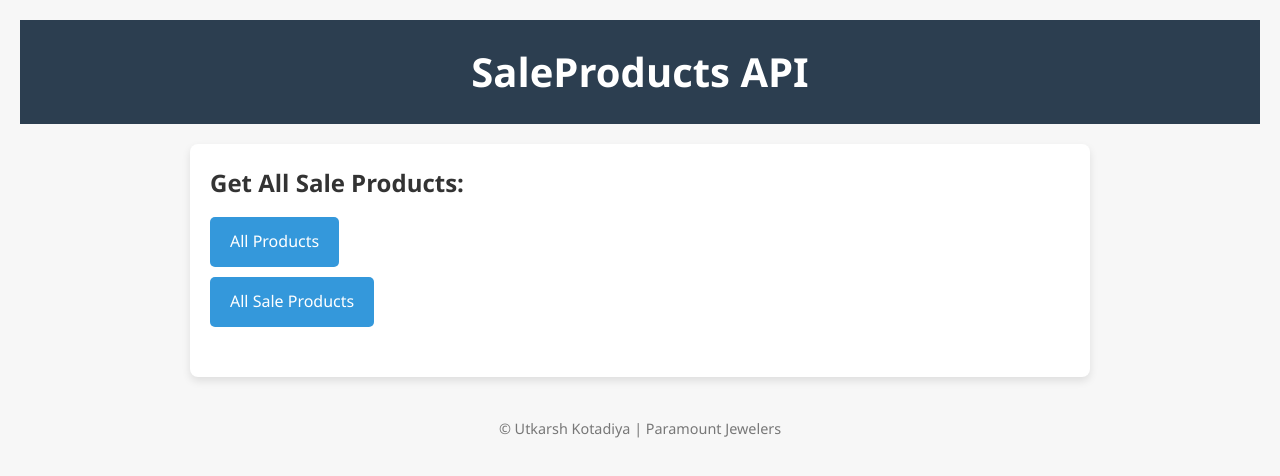
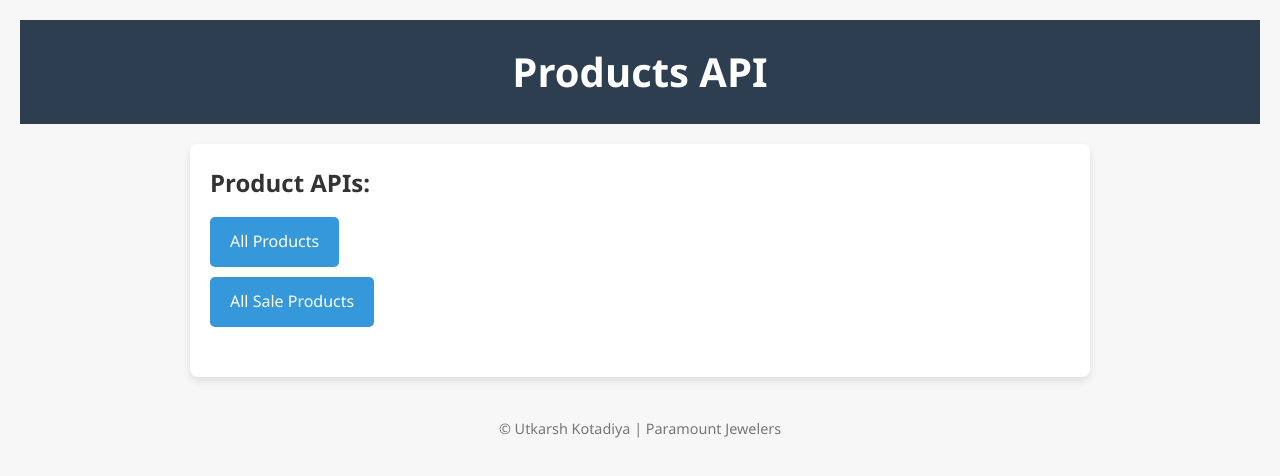
Before and after one commit to UtkarshKotadiya/project-backend, a website: page public/index.html in a window 1280 px wide. Drawn offline with Linux system fonts and the light colour scheme.

Commit message:
visual updates

```diff
--- a/public/index.html
+++ b/public/index.html
@@ -1,16 +1,16 @@
 <!DOCTYPE html>
   <head>
-    <title>SaleProducts API</title>
+    <title>Products API</title>
     <link rel="stylesheet" href="styles.css" />
   </head>
   <body>
     <header>
-      <h1>SaleProducts API</h1>
+      <h1>Products API</h1>
     </header>
 
     <main>
       <section>
-        <h3>Get All Sale Products:</h3>
+        <h3>Product APIs:</h3>
         <p><a href="/api/products/" class="button">All Products</a></p>
         <p><a href="/api/saleproducts/" class="button">All Sale Products</a></p>
       </section>
```
